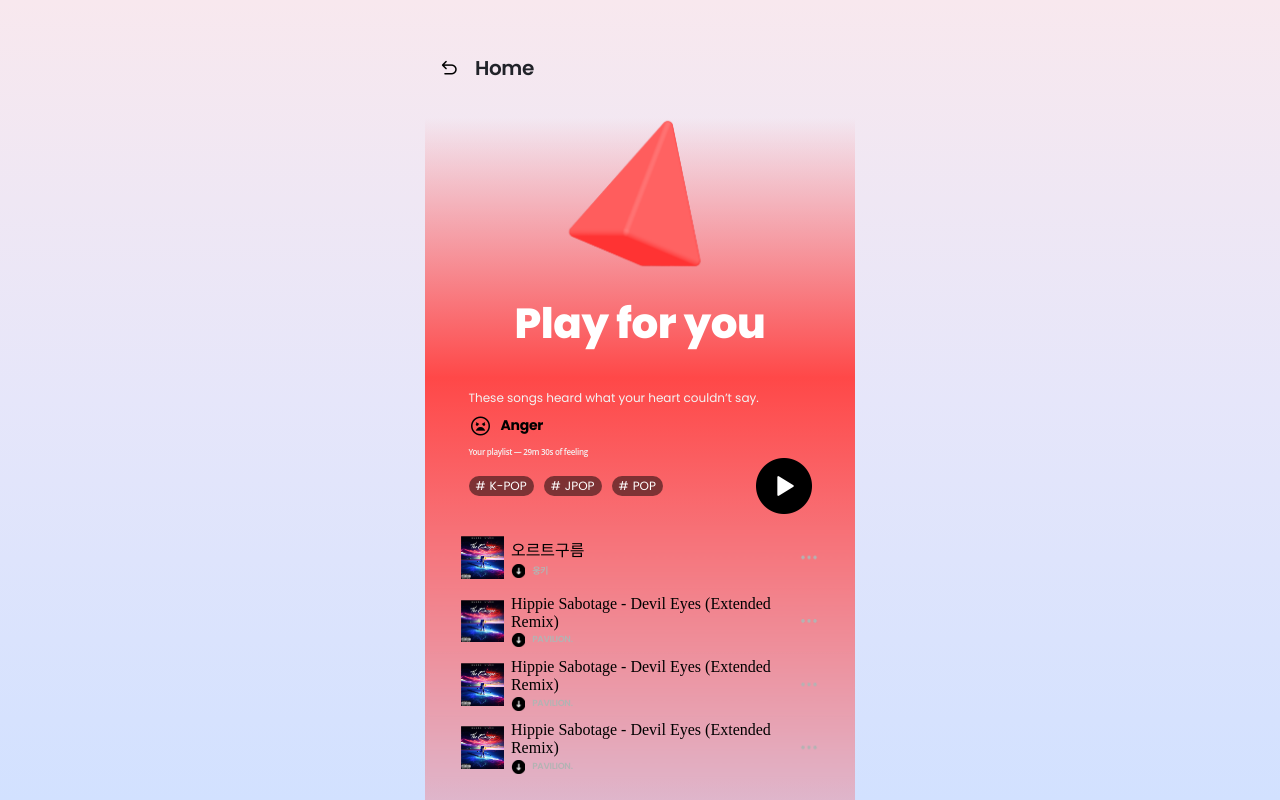
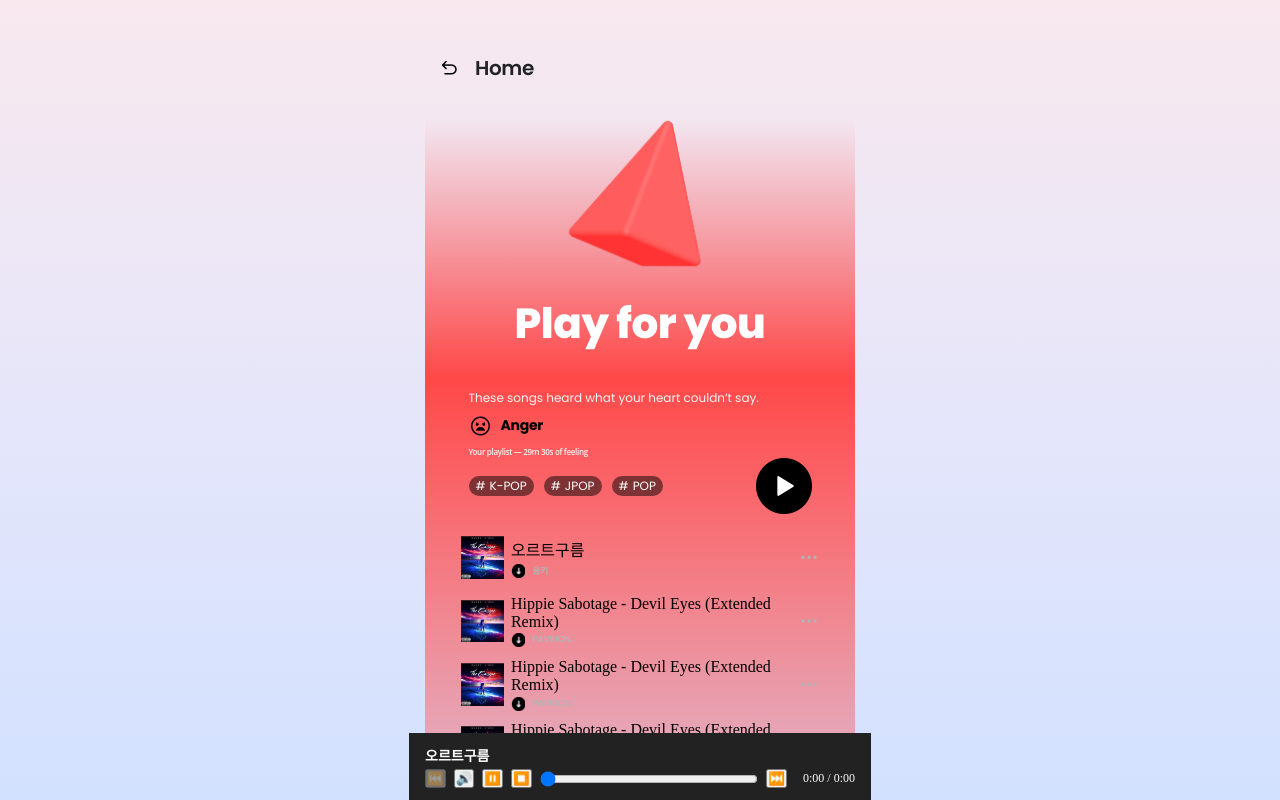
Before and after one commit to DAON-SJSU/layered.frontend, a React (Vite) app: page /playlist in a window 1280 px wide. Both pictures are taken after a click on the picture 783 px from the left and 486 px from the top of the page. Built offline with nearby package versions, Linux system fonts and the light colour scheme.

Commit message:
feat :: 음악 재생시 하단 footer바 visible, 일시정지, 다음곡, 이전곡, 음소거, 타임라인, 종료 등

```diff
--- a/src/pages/playlist/index.tsx
+++ b/src/pages/playlist/index.tsx
@@ -6,7 +6,7 @@ import Music from "../../components/music";
 import AngerImg from '../../assets/emotions/Anger.png';
 import { musicList } from './data';
 import { useRef, useState } from "react";
-import YouTube from 'react-youtube';
+import YouTube, { type YouTubeProps } from 'react-youtube';
 
 const getYoutubeId = (url: string) => {
     const regExp = /(?:youtube\.com.*(?:\?|&)v=|youtu\.be\/)([^&#?]+)/;
@@ -18,12 +18,22 @@ const Playlist = () => {
     const [playlist, setPlaylist] = useState(musicList);
     const [isPlaying, setIsPlaying] = useState(false);
     const [currentIdx, setCurrentIdx] = useState(0);
-    const playerRef = useRef<any>(null);
+    const [isMuted, setIsMuted] = useState(false);
+    const [currentTime, setCurrentTime] = useState(0);
+    const [duration, setDuration] = useState(0);
+    const [isPaused, setIsPaused] = useState(false);
+    const playerRef = useRef<YT.Player | null>(null);
 
-    const handlePlayAll = () => {
-        setIsPlaying(true);
-        setCurrentIdx(0);
-        console.log(getYoutubeId(playlist[currentIdx].url)); // 실제로 어떤 값이 나오는지 확인
+    // 일시정지/재생 토글
+    const handlePauseToggle = () => {
+        if (!playerRef.current) return;
+        if (isPaused) {
+            playerRef.current.playVideo();
+            setIsPaused(false);
+        } else {
+            playerRef.current.pauseVideo();
+            setIsPaused(true);
+        }
     };
 
     // 한 곡이 끝나면 다음 곡으로
@@ -35,10 +45,87 @@ const Playlist = () => {
         }
     };
 
+    // 곡이 바뀌거나 재생 시작 시 일시정지 해제
+    const handlePlayAll = () => {
+        setIsPlaying(true);
+        setCurrentIdx(0);
+        setIsPaused(false);
+    };
     // 개별 곡 클릭 시 해당 곡만 재생
     const handlePlayOne = (idx: number) => {
         setIsPlaying(true);
         setCurrentIdx(idx);
+        setIsPaused(false);
+    };
+
+    // 유튜브 플레이어 준비
+    const onReady = (e: YouTubeProps['onReady'] extends ((event: infer E) => any) ? E : any) => {
+        playerRef.current = e.target;
+        e.target.setVolume(isMuted ? 0 : 100);
+        setDuration(e.target.getDuration());
+        e.target.playVideo();
+    };
+
+    // 유튜브 플레이어 상태 변화
+    const onStateChange = (e: YT.OnStateChangeEvent) => {
+        if (e.data === 1) { // playing
+            const interval = setInterval(() => {
+                if (playerRef.current) {
+                    setCurrentTime(playerRef.current.getCurrentTime());
+                }
+            }, 500);
+            // @ts-ignore
+            playerRef.current._interval = interval;
+        } else {
+            // @ts-ignore
+            if (playerRef.current && playerRef.current._interval) {
+                // @ts-ignore
+                clearInterval(playerRef.current._interval);
+            }
+        }
+    };
+
+    // 타임라인 스크롤
+    const handleSeek = (e: React.ChangeEvent<HTMLInputElement>) => {
+        const time = Number(e.target.value);
+        setCurrentTime(time);
+        if (playerRef.current) {
+            playerRef.current.seekTo(time, true);
+        }
+    };
+
+    // 음소거 토글
+    const handleMute = () => {
+        setIsMuted((prev) => {
+            if (playerRef.current) {
+                if (!prev) playerRef.current.mute();
+                else playerRef.current.unMute();
+            }
+            return !prev;
+        });
+    };
+
+    // 이전/다음 곡
+    const handlePrev = () => {
+        if (currentIdx > 0) {
+            setCurrentIdx(currentIdx - 1);
+            setCurrentTime(0);
+            setIsPaused(false);
+        }
+    };
+    const handleNext = () => {
+        if (currentIdx < playlist.length - 1) {
+            setCurrentIdx(currentIdx + 1);
+            setCurrentTime(0);
+            setIsPaused(false);
+        }
+    };
+
+    // 시간 포맷
+    const formatTime = (sec: number) => {
+        const m = Math.floor(sec / 60);
+        const s = Math.floor(sec % 60);
+        return `${m}:${s < 10 ? '0' : ''}${s}`;
     };
 
     console.log(playlist);
@@ -81,7 +168,7 @@ const Playlist = () => {
                             {playlist.map((music, idx) => {
                                 return (
                                     <Music
-                                        key={music.url}
+                                        key={music.url + idx} // key 중복 방지
                                         title={music.title}
                                         subTitle={music.channel}
                                         url={music.url}
@@ -92,10 +179,11 @@ const Playlist = () => {
                             }
                             )}
                         </_.BottomDivSection2>
-
             </_.BottomDiv>
         </_.Container>
+        {/* 플레이어 푸터는 Mobile 컨테이너 안에 위치 */}
         {isPlaying && (
+            <>
                 <YouTube
                     videoId={getYoutubeId(playlist[currentIdx].url)}
                     opts={{
@@ -103,14 +191,55 @@ const Playlist = () => {
                         width: '0',
                         playerVars: {
                             autoplay: 1,
-                            controls: 1,
+                            controls: 0,
                             modestbranding: 1,
                             rel: 0,
                         },
                     }}
                     onEnd={handleEnd}
-                    onReady={e => e.target.setVolume(100)}
+                    onReady={onReady}
+                    onStateChange={onStateChange}
                 />
+                <div style={{
+                    position: "fixed",
+                    left: 0,
+                    right: 0,
+                    bottom: 0,
+                    width: "100%",
+                    background: "#222",
+                    color: "#fff",
+                    padding: "12px 16px",
+                    display: "flex",
+                    flexDirection: "column",
+                    zIndex: 1000,
+                    maxWidth: "430px",
+                    margin: "0 auto"
+                }}>
+                    <div style={{ fontWeight: 600, marginBottom: 4, fontSize: 14 }}>
+                        {playlist[currentIdx].title}
+                    </div>
+                    <div style={{ display: "flex", alignItems: "center", gap: 8 }}>
+                        <button onClick={handlePrev} disabled={currentIdx === 0}>⏮️</button>
+                        <button onClick={handleMute}>{isMuted ? "🔇" : "🔊"}</button>
+                        <button onClick={handlePauseToggle}>
+                            {isPaused ? "▶️" : "⏸️"}
+                        </button>
+                        <button onClick={() => { setIsPlaying(false); setIsPaused(false); }}>⏹️</button>
+                        <input
+                            type="range"
+                            min={0}
+                            max={duration}
+                            value={currentTime}
+                            onChange={handleSeek}
+                            style={{ flex: 1 }}
+                        />
+                        <button onClick={handleNext} disabled={currentIdx === playlist.length - 1}>⏭️</button>
+                        <span style={{ fontSize: 12, marginLeft: 8 }}>
+                            {formatTime(currentTime)} / {formatTime(duration)}
+                        </span>
+                    </div>
+                </div>
+            </>
         )}
     </_.Mobile>
 </>
```
Lines whose indentation alone changed are shown as unchanged.
